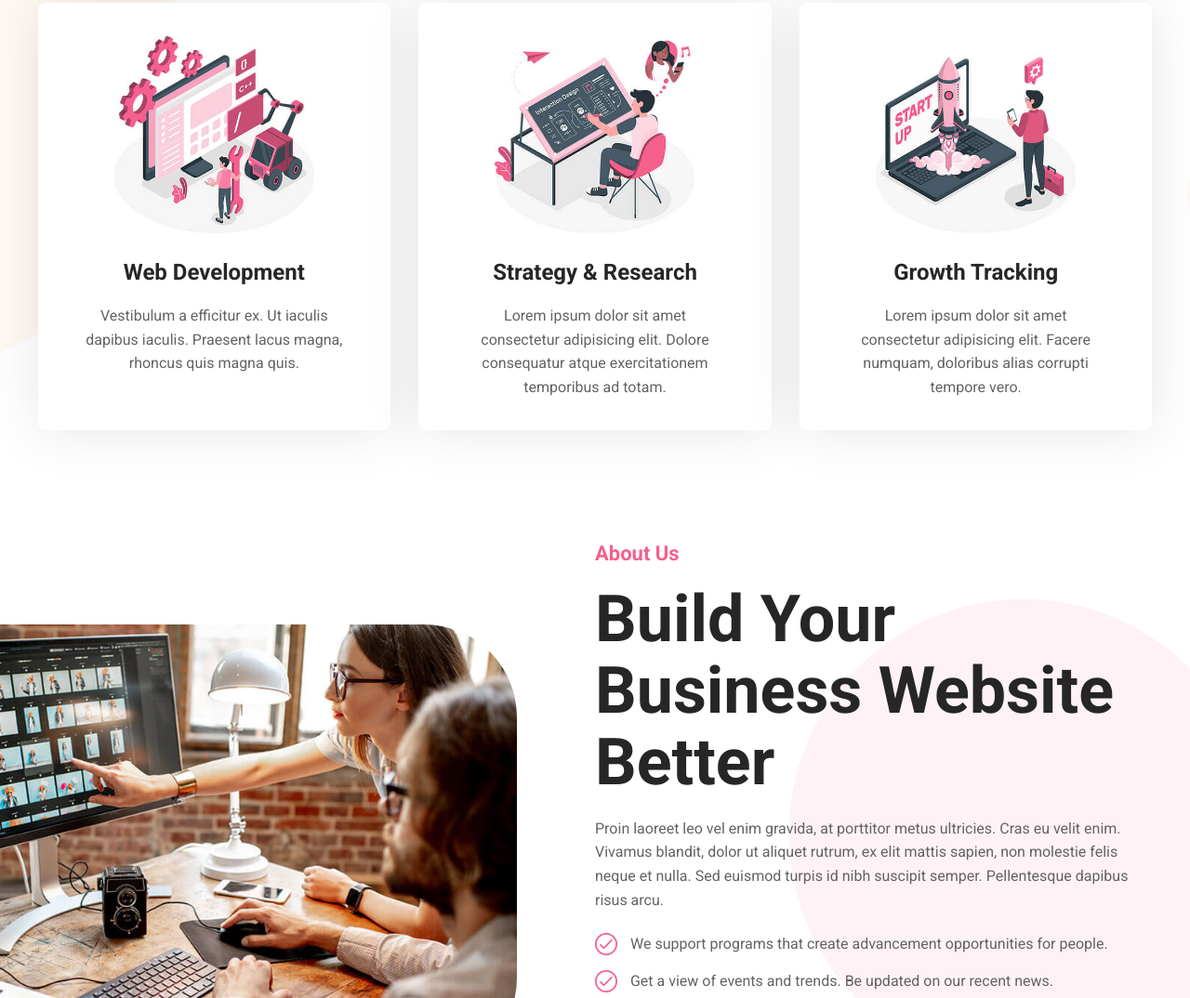
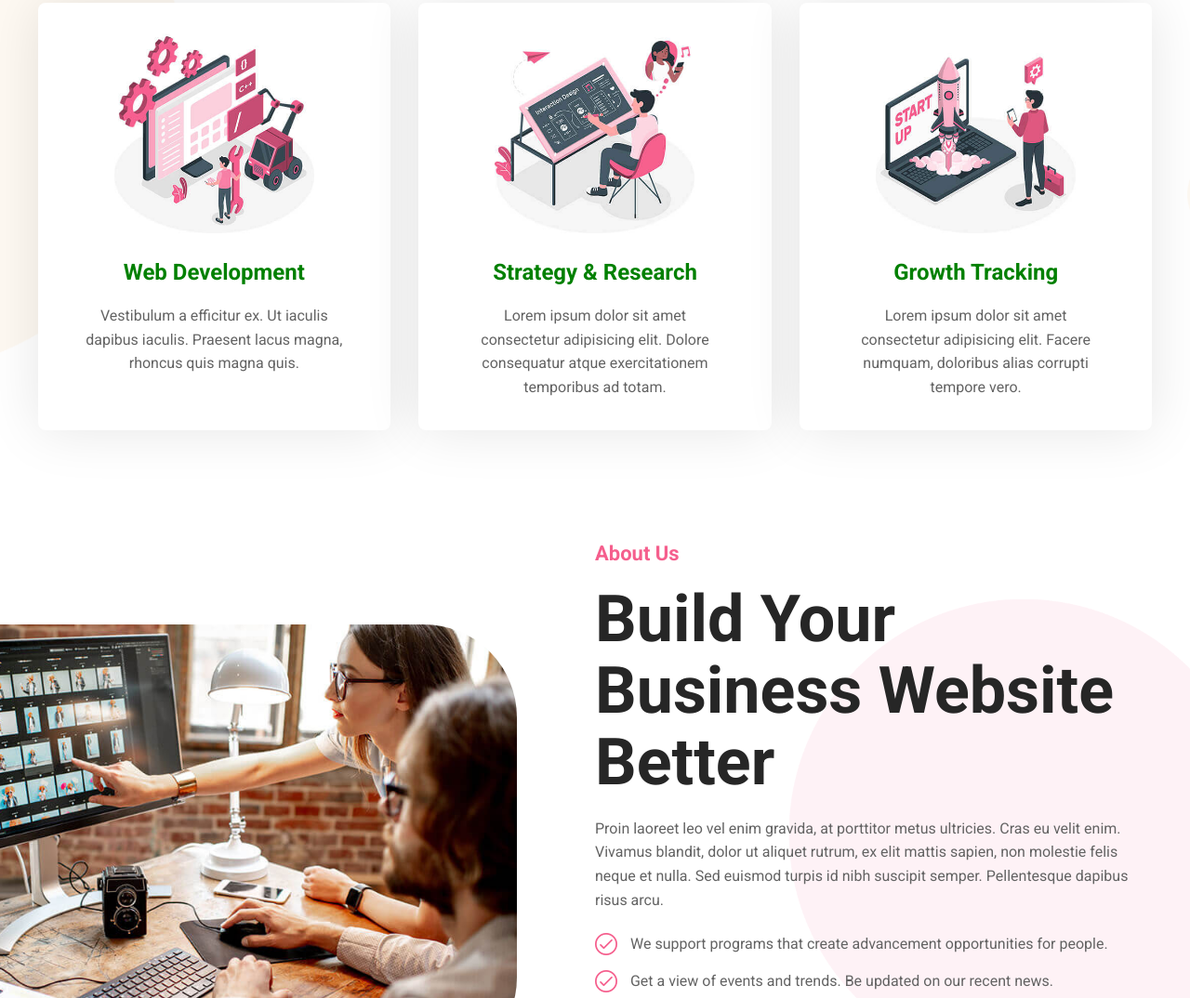
Before and after one commit to plminhdz/web-1, a plain HTML site: page index.html in a window 1280 px wide. Shown: the part 1059-2133 px from the top of the page at 93% size. Drawn offline with nearby package versions, Linux system fonts and the light colour scheme; some packages are replaced by stand-ins of ours; a script that the page names is missing.

Commit message:
sửa màu serivce__item h3

```diff
--- a/css/style.css
+++ b/css/style.css
@@ -263,7 +263,7 @@ nav li i {
     margin: 15px 0;
     font-weight: 700;
     font-size: 1.5rem;
-    color: #262626;
+    color: green;
 }
 
 
```
